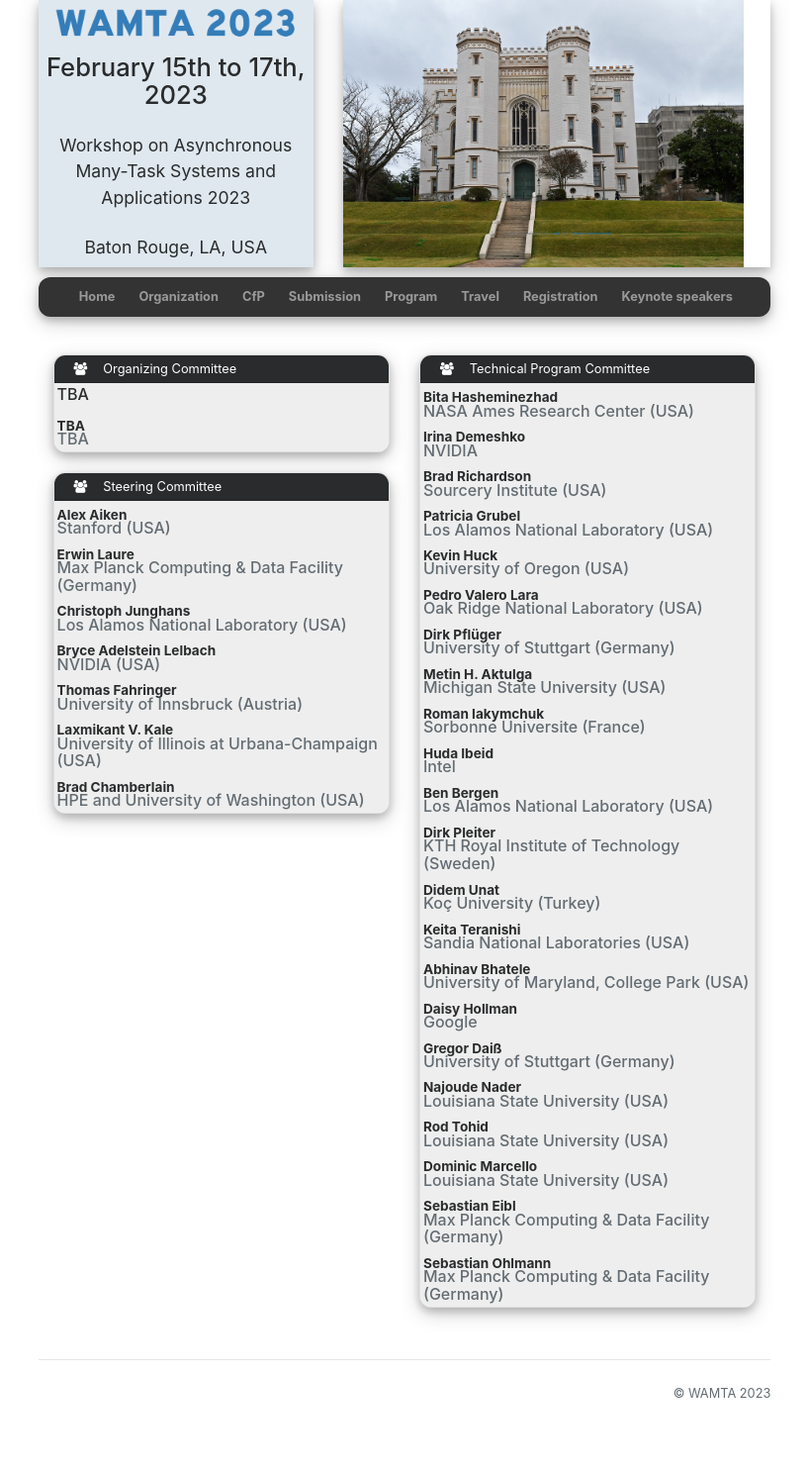
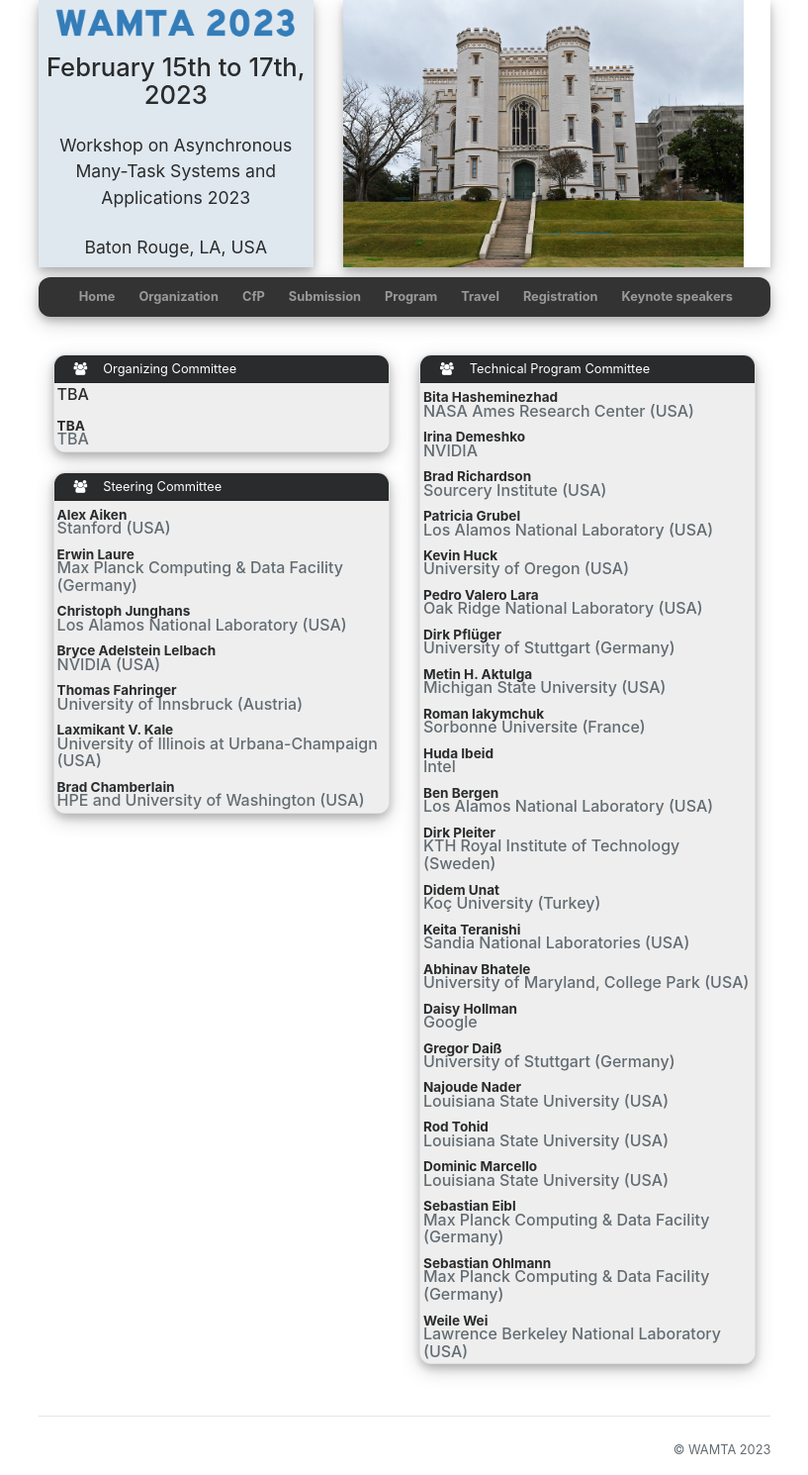
Before and after one commit to wamta26/WAMTA26.github.io, a Jekyll site: the page built from committees.html, in a window 1280 px wide. Shown: the whole page at 99% size, without its empty margins (231-1048 px from the left). Built offline with Jekyll 4.4.1, drawn with Linux system fonts in a browser that asks for light colours; nearby versions of some CDN libraries; before the commit the page ends 1433 px from its top, so only the background shows below that.

Commit message:
Add PC member

```diff
--- a/_data/conference.yml
+++ b/_data/conference.yml
@@ -210,6 +210,9 @@ technical_program_committee:
   - name:  Sebastian Ohlmann
     org: Max Planck Computing & Data Facility (Germany)
     homepage:
+  - name: Weile Wei
+    org: Lawrence Berkeley National Laboratory (USA)
+    homepage:
 
 technical_program_chair:
   - name:  Patrick Diehl
```
